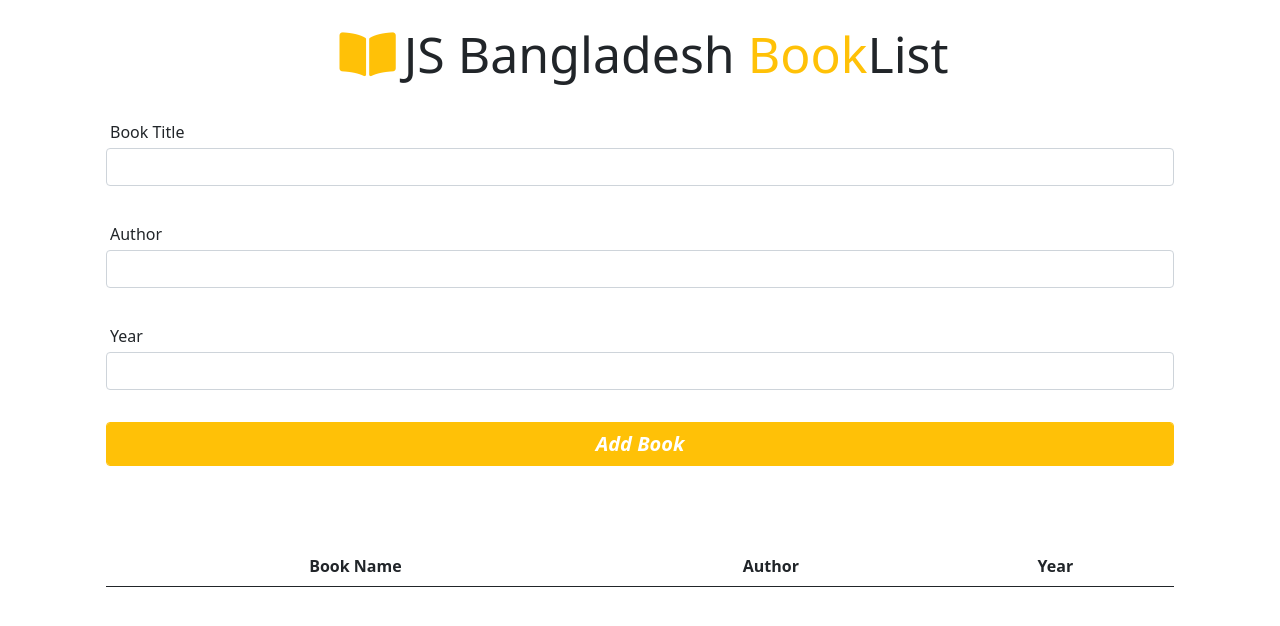
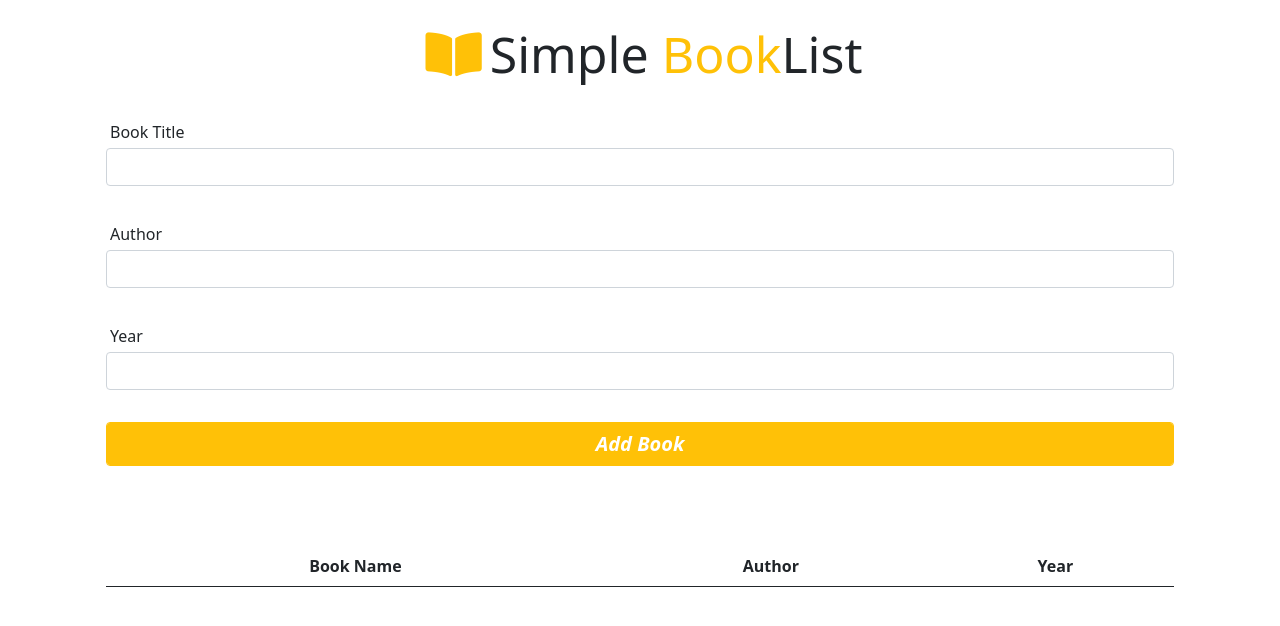
Before and after one commit to MahbubulRishad/JAVASCRIPT, a plain HTML site: page bookList/index.html in a window 1280 px wide. Drawn offline with nearby package versions, Linux system fonts and the light colour scheme.

Commit message:
Update index.html

```diff
--- a/bookList/index.html
+++ b/bookList/index.html
@@ -27,7 +27,7 @@
       <section class="input-section">
           <div class="container">
               <div class="input">
-                  <h2 class="text-center m-3 p-2 header"><i class="fas fa-book-open text-warning px-2"></i>JS Bangladesh <span class="text-warning">Book</span>List</h2>
+                  <h2 class="text-center m-3 p-2 header"><i class="fas fa-book-open text-warning px-2"></i>Simple <span class="text-warning">Book</span>List</h2>
 
                   <div class="form">
                       <form action="" id="form">
```
